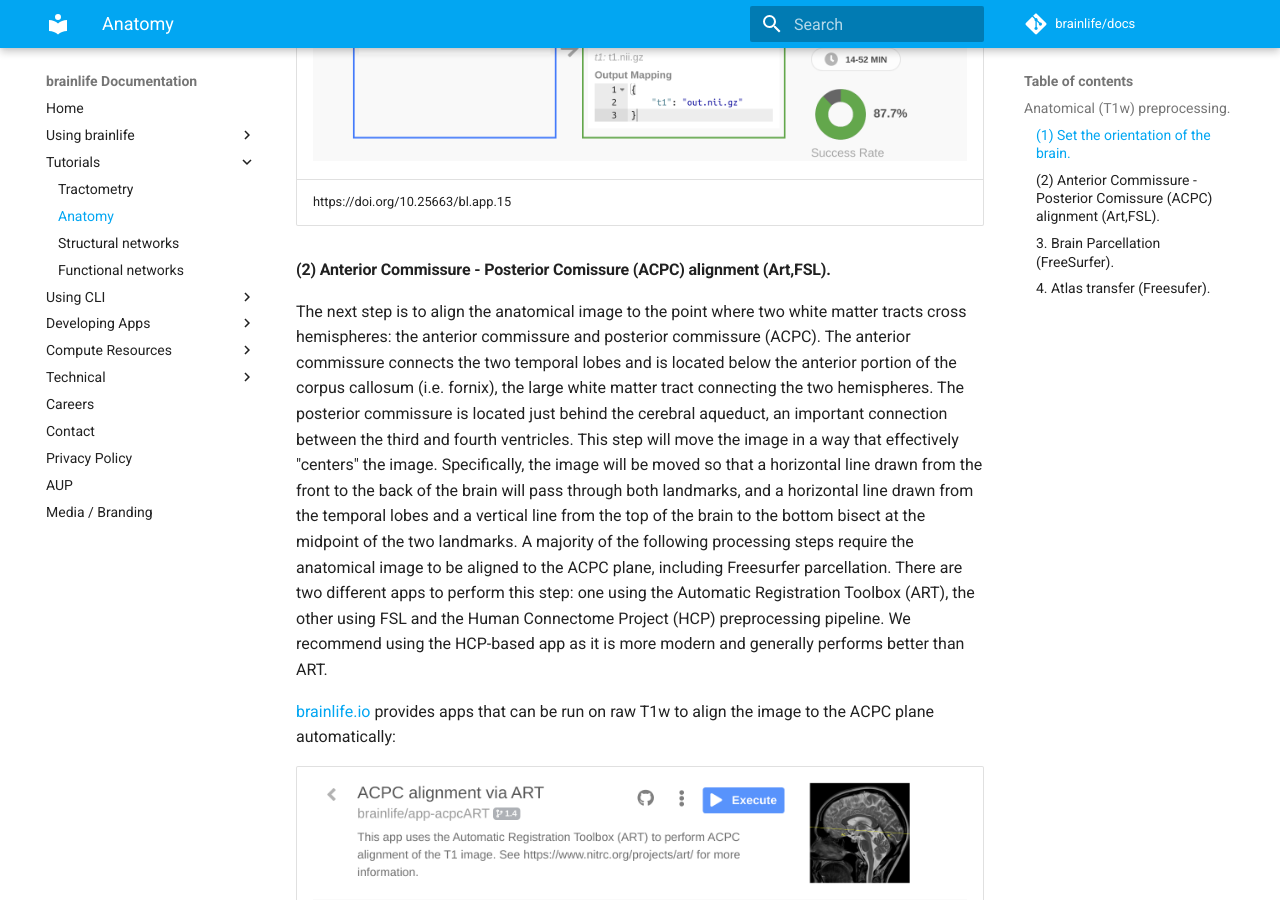
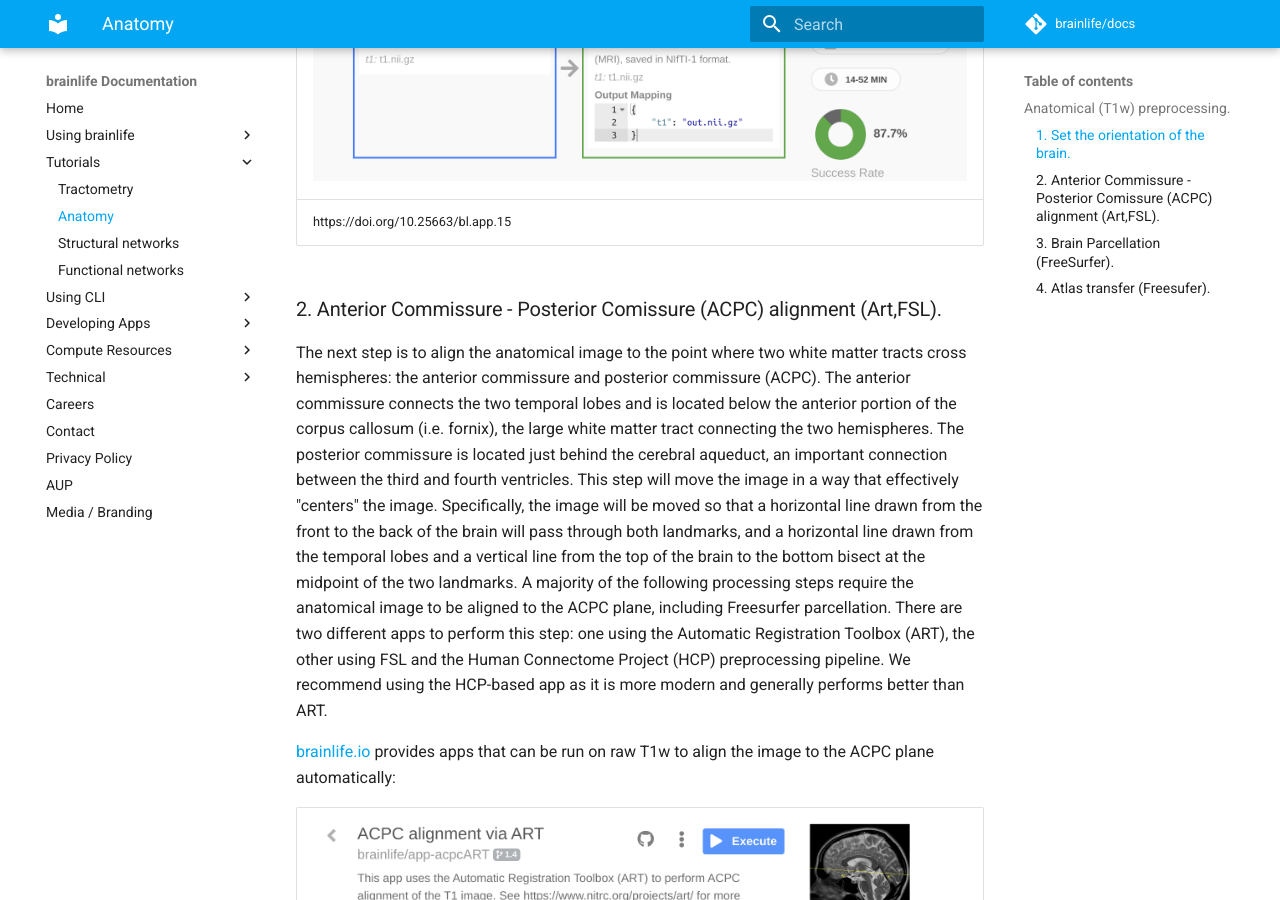
Before and after one commit to brainlife/docs, an MkDocs documentation site: the page built from docs/tutorial/t1w-preprocessing.md, in a window 1280 px wide and 900 px high, scrolled down 1622 px. Built offline with MkDocs 1.6.1 and Material for MkDocs 9.7.7, drawn with Linux system fonts in a browser that asks for light colours; comment, search, counter and statistics services are not loaded; some of the changed text lies outside the part shown.

Commit message:
changed titles

```diff
--- a/docs/tutorial/t1w-preprocessing.md
+++ b/docs/tutorial/t1w-preprocessing.md
@@ -7,7 +7,7 @@
 
 <iframe width="560" height="315" src="https://www.youtube.com/embed/hC0Ms3KWD8o" frameborder="0" allow="accelerometer; autoplay; encrypted-media; gyroscope; picture-in-picture" allowfullscreen></iframe>
 
-#### (1) Set the orientation of the brain.
+### 1. Set the orientation of the brain.
 
 The first step is to make sure the anatomy of the brain 'looks right.' This means that the coordinate system for the T1w image is stored rotated such that the brain appears up-right and centered when opened in the major visualization toolboxes that the scientific community uses (i.e., generally we look at images where the nose faces towards right-hand side in the sagittal plane, and forward in the axial and coronal planes). This rotation involves changing information in the T1w data files and headers. Beside agreeing to the standard convetions, this orientation is important because it assures that the data inside the T1w iamges will be "indexed,"  or read, appropirately allowing different software libraries for neuroimaging data analysis to  read the data, interpret the position and dimensions of individual three-dimensional pixels (i.e., voxels). During this process oftentimes the neck is removed from the original MRI data, so to fit the image within an adequate volume.
 
@@ -22,7 +22,7 @@
 | https://doi.org/10.25663/bl.app.15 |
 
 
-#### (2) Anterior Commissure - Posterior Comissure (ACPC) alignment (Art,FSL).
+### 2. Anterior Commissure - Posterior Comissure (ACPC) alignment (Art,FSL).
 
 The next step is to align the anatomical image to the point where two white matter tracts cross hemispheres: the anterior commissure and posterior commissure (ACPC). The anterior commissure connects the two temporal lobes and is located below the anterior portion of the corpus callosum (i.e. fornix), the large white matter tract connecting the two hemispheres. The posterior commissure is located just behind the cerebral aqueduct, an important connection between the third and fourth ventricles. This step will move the image in a way that effectively "centers" the image. Specifically, the image will be moved so that a horizontal line drawn from the front to the back of the brain will pass through both landmarks, and a horizontal line drawn from the temporal lobes and a vertical line from the top of the brain to the bottom bisect at the midpoint of the two landmarks. A majority of the following processing steps require the anatomical image to be aligned to the ACPC plane, including Freesurfer parcellation. There are two different apps to perform this step: one using the Automatic Registration Toolbox (ART), the other using FSL and the Human Connectome Project (HCP) preprocessing pipeline. We recommend using the HCP-based app as it is more modern and generally performs better than ART.
 
@@ -37,7 +37,7 @@
 | https://doi.org/10.25663/bl.app.99 |
 
 
-#### 3. Brain Parcellation (FreeSurfer).
+### 3. Brain Parcellation (FreeSurfer).
 
 The next step is perform anatomical preprocessing and divide (i.e. parcellate) the brain into different regions and tissue types (i.e. white matter, gray matter) using Freesurfer. These regions represent different gray matter (i.e. cortical) landmarks such as the motor and somatosensory cortices, and are typically derived from histological properties of these regions. Sometimes, they are derived from functional activation (i.e. fMRI) patterns. Freesurfer will divide the anatomical image into different tissue types (i.e. white matter, gray matter), parcellate the gray matter into known anatomical landmarks, and output statistics regarding the volume and thickness of the different tissue types and anatomical landmarks. These regions are then used for a large number of downstream steps, including white matter tract segmentation. Information regarding the volume and thickness of each region can also be used for group analyses.
 
@@ -47,7 +47,7 @@
 |------------------------------------|
 | https://doi.org/10.25663/bl.app.0 |
 
-#### 4. Atlas transfer (Freesufer).
+### 4. Atlas transfer (Freesufer).
 
 The final step in the anatomical preprocessing (T1w) pipeline is to fit different parcellations to the Freesufer-generated parcellation. This is useful as new parcellations come out relatively frequently, each generated based on different histological or functional properties. We recommend mapping the Glasser-derived 180 node parcellation, as it was derived from both histological and functional properties (Glasser MF, Coalson TS, Robinson EC, et al. A multi-modal parcellation of human cerebral cortex. Nature. 2016;536(7615):171–178. doi:10.1038/nature18933).
 
```
